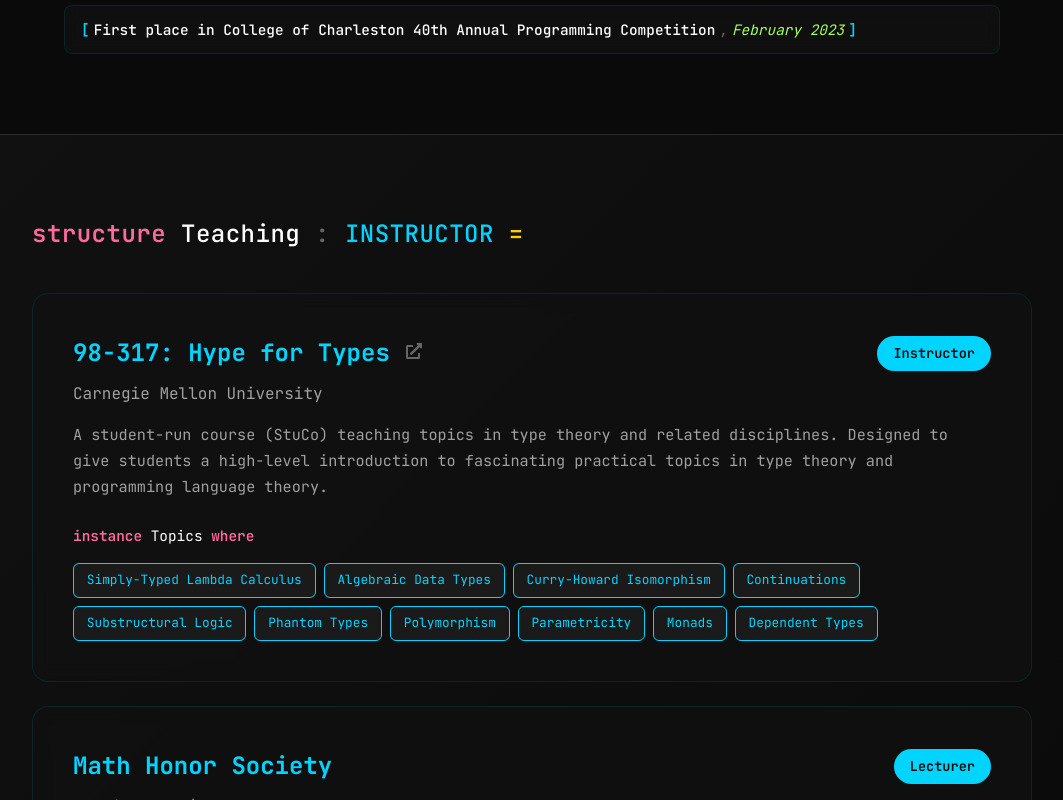
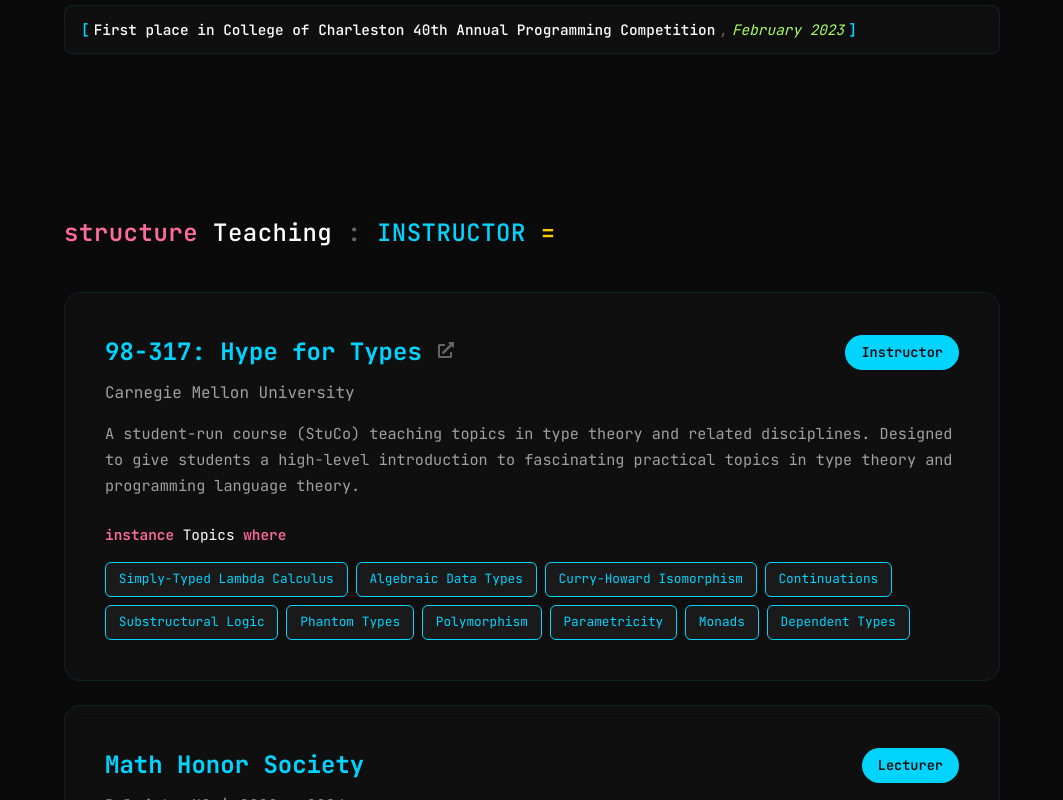
Before and after one commit to samson-rozansky/samson-rozansky.github.io, a React (Vite) app: page / in a window 1280 px wide. Shown: the part 4000-4800 px from the top of the page, without its empty margins (108-1171 px from the left). Built offline with nearby package versions, Linux system fonts and the light colour scheme.

Commit message:
Remove background styling from teaching section
- Removed gradient background from teaching section
- Removed top and bottom borders
- Teaching section now matches the style of other sections

```diff
--- a/src/App.css
+++ b/src/App.css
@@ -1031,18 +1031,9 @@ main {
 
 /* Teaching Section */
 .teaching-section {
-  background: linear-gradient(135deg, var(--bg-secondary) 0%, var(--bg-primary) 100%);
-  border-top: 1px solid var(--border-color);
-  border-bottom: 1px solid var(--border-color);
-  max-width: none;
+  max-width: 1000px;
+  margin: 0 auto;
   padding: 5rem 2rem;
-}
-
-.teaching-section .section-header,
-.teaching-section .teaching-grid {
-  max-width: 1000px;
-  margin-left: auto;
-  margin-right: auto;
 }
 
 .teaching-grid {
```
